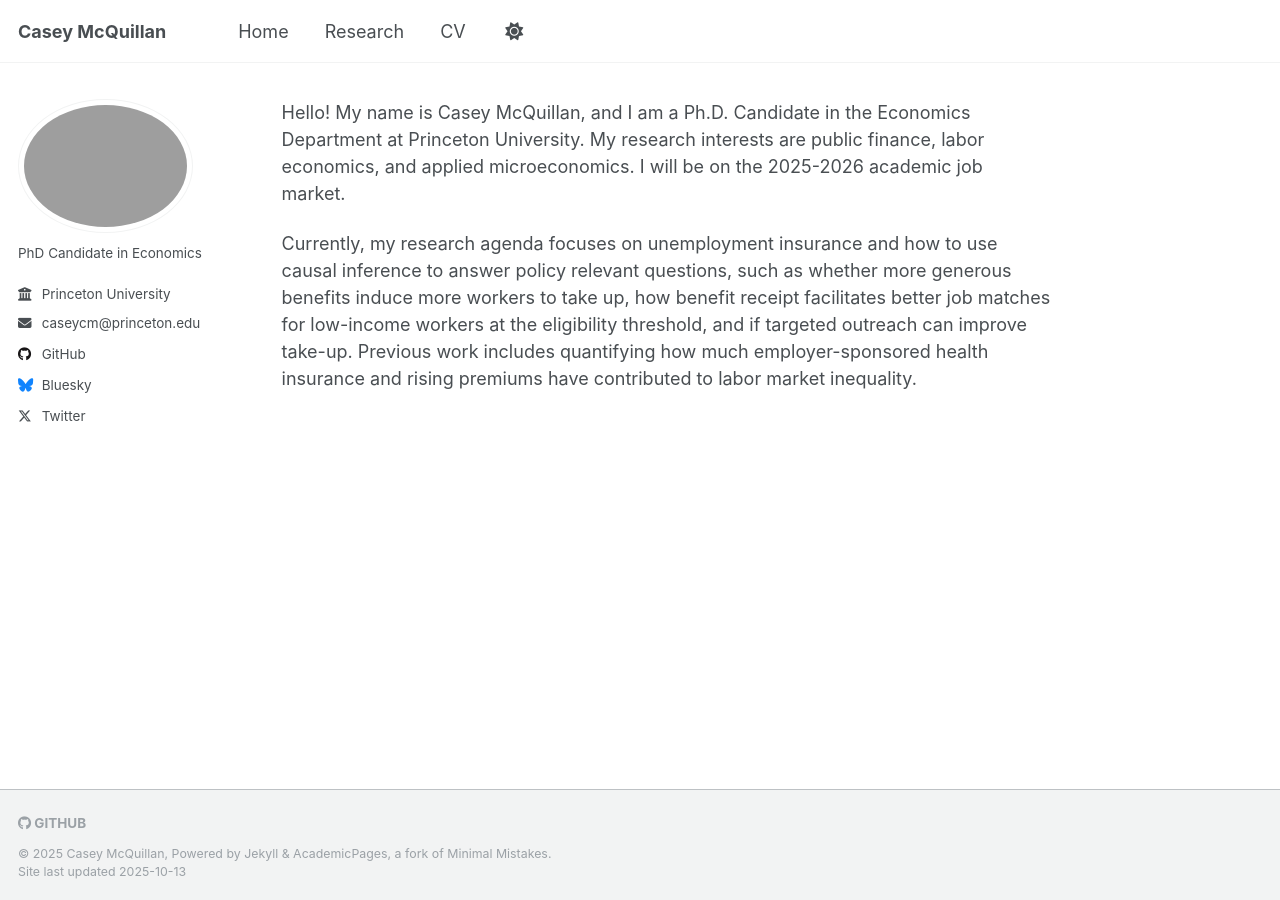
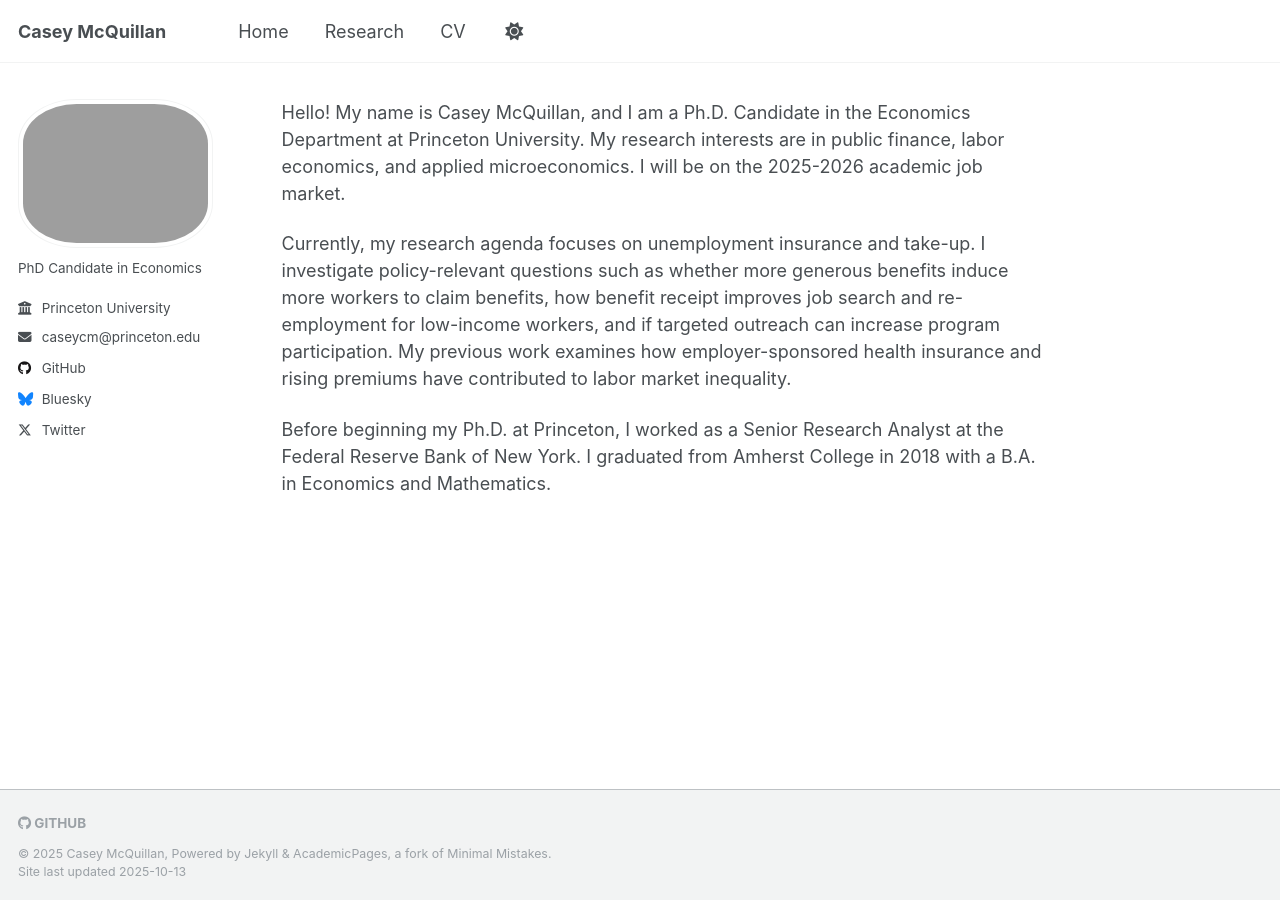
Before and after one commit to casey-mcquillan/casey-mcquillan.github.io, a Jekyll site: the page built from _pages/about.md, in a window 1280 px wide. Built offline with Jekyll 4.4.1, drawn with Linux system fonts in a browser that asks for light colours.

Commit message:
Update Sidebar and Bio

```diff
--- a/_pages/about.md
+++ b/_pages/about.md
@@ -5,6 +5,8 @@ author_profile: true
 
 ---
 
-Hello! My name is Casey McQuillan, and I am a Ph.D. Candidate in the Economics Department at Princeton University. My research interests are public finance, labor economics, and applied microeconomics. I will be on the 2025-2026 academic job market.
+Hello! My name is Casey McQuillan, and I am a Ph.D. Candidate in the Economics Department at Princeton University. My research interests are in public finance, labor economics, and applied microeconomics. I will be on the 2025-2026 academic job market.
 
-Currently, my research agenda focuses on unemployment insurance and how to use causal inference to answer policy relevant questions, such as whether more generous benefits induce more workers to take up, how benefit receipt facilitates better job matches for low-income workers at the eligibility threshold, and if targeted outreach can improve take-up. Previous work includes quantifying how much employer-sponsored health insurance and rising premiums have contributed to labor market inequality.
+Currently, my research agenda focuses on unemployment insurance and take-up. I investigate policy-relevant questions such as whether more generous benefits induce more workers to claim benefits, how benefit receipt improves job search and re-employment for low-income workers, and if targeted outreach can increase program participation. My previous work examines how employer-sponsored health insurance and rising premiums have contributed to labor market inequality.
+
+Before beginning my Ph.D. at Princeton, I worked as a Senior Research Analyst at the Federal Reserve Bank of New York. I graduated from Amherst College in 2018 with a B.A. in Economics and Mathematics.
--- a/_sass/layout/_sidebar.scss
+++ b/_sass/layout/_sidebar.scss
@@ -83,9 +83,9 @@
 .author__avatar {
   display: table-cell;
   vertical-align: top;
-  width: 36px;
+  width: 55px;
   // set width only, for non-square avatars
-  // height: 36px;
+  // height: 45px;
 
   @include breakpoint($large) {
     display: block;
@@ -94,11 +94,11 @@
   }
 
   img {
-    max-width: 175px;
-    border-radius: 50%;
+    max-width: 225px;
+    border-radius: 30%;
 
     @include breakpoint($large) {
-      padding: 5px;
+      padding: 4px;
       border: 1px solid var(--global-border-color);
     }
   }
@@ -107,8 +107,8 @@
 .author__content {
   display: table-cell;
   vertical-align: top;
-  padding-left: 15px;
-  padding-right: 25px;
+  padding-left: 10px;
+  padding-right: 35px;
   line-height: 1;
 
   @include breakpoint($large) {
```
Also changed, not shown: 3 other files.
